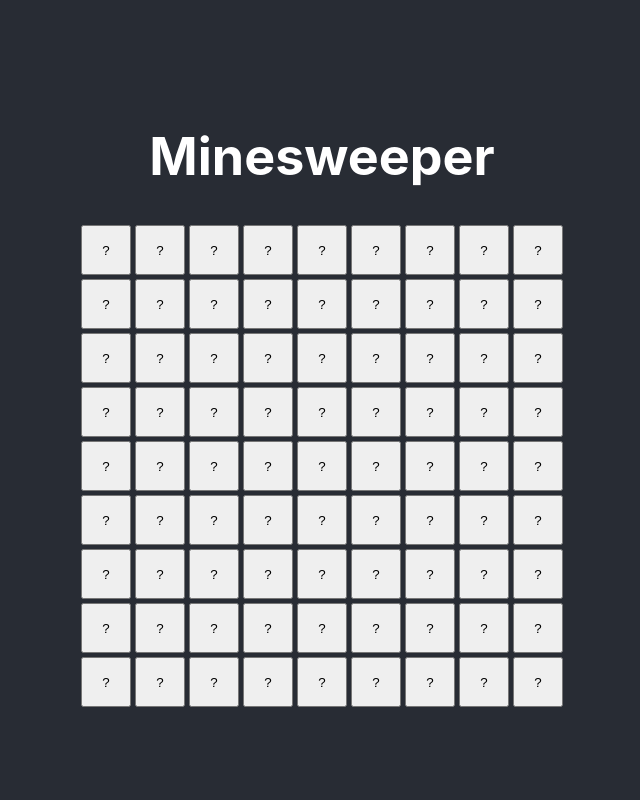
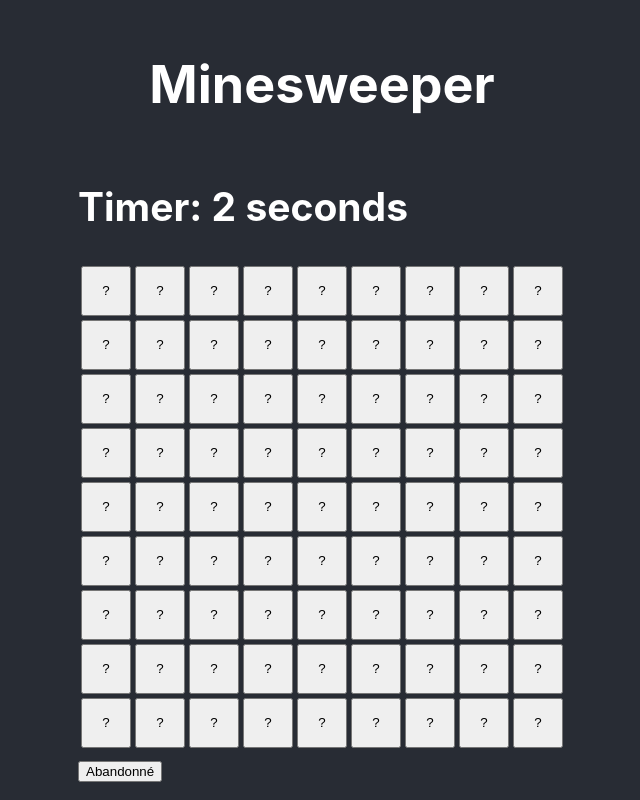
Before and after one commit to Degatc/deminer, a React (Create React App) app: page / in a window 1280 px wide. Both pictures are taken after a click on the button "Start Game". Shown: the whole page, without its empty margins (318-958 px from the left). Built offline with nearby package versions, Linux system fonts and the light colour scheme.

Commit message:
add timer & new game

```diff
--- a/src/App.js
+++ b/src/App.js
@@ -1,4 +1,4 @@
-import React, { useState } from 'react';
+import React, { useState, useEffect } from 'react';
 import './App.css';
 
 const Minesweeper = () => {
@@ -6,6 +6,16 @@
   const [gameStarted, setGameStarted] = useState(false);
   const [grid, setGrid] = useState([]);
   const [revealed, setRevealed] = useState([]);
+  const [timer, setTimer] = useState(0);
+
+  useEffect(() => {
+    if (gameStarted) {
+      const intervalId = setInterval(() => {
+        setTimer((prevTimer) => prevTimer + 1);
+      }, 1000);
+      return () => clearInterval(intervalId);
+    }
+  }, [gameStarted]);
 
   // Change grid size
   const handleGridSizeChange = (event) => {
@@ -41,7 +51,13 @@
       setRevealed(newRevealed);
     }
   };
-  console.log(revealed)
+
+  // Abandoned
+  const abandoned = () => {
+    setGameStarted(false);
+    setGridSize(9);
+    setTimer(0)
+  };
 
   return (
     <div id='main'>
@@ -60,6 +76,7 @@
       )}
       {gameStarted && (
         <div>
+          <h2>Timer: {timer} seconds</h2>
           <table>
             <tbody>
               {grid.map((row, rowIndex) => (
@@ -75,6 +92,7 @@
               ))}
             </tbody>
           </table>
+          <button onClick={abandoned}>Abandonné</button>
         </div>
       )}
     </div>
```
